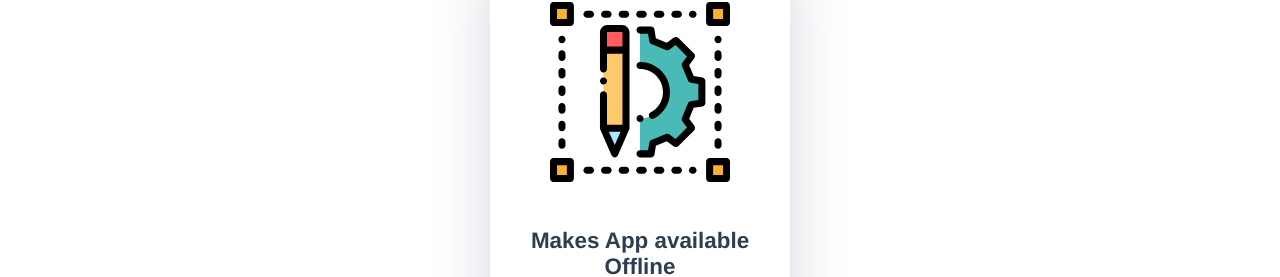
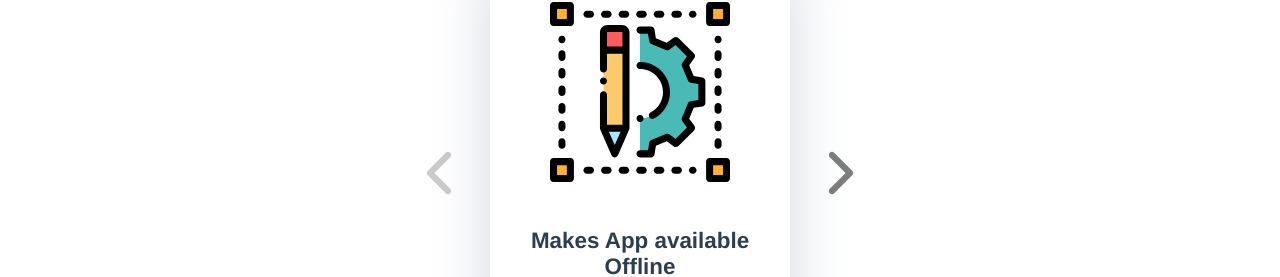
Before and after one commit to hinsencamp/vue-pwa-carousel, a Vue app: page / in a window 1280 px wide. Shown: the part 331-608 px from the top of the page. Built offline with nearby package versions, Linux system fonts and the light colour scheme.

Commit message:
add ArrowButtons

```diff
--- a/src/components/Carousel.vue
+++ b/src/components/Carousel.vue
@@ -1,22 +1,33 @@
 <template>
   <div>
     <div class="card-carousel">
+      <ArrowButton
+        arrowType="left"
+        @click.native="showPrevElement"
+        :disabled="this.reachedMaxLeft"
+      />
       <Card
         class="current-element"
         :headline="currentElement.headline"
         :text="currentElement.text"
         :imgName="currentElement.imgName"
       />
+      <ArrowButton
+        arrowType="right"
+        @click.native="showNextElement"
+        :disabled="this.reachedMaxRight"
+      />
     </div>
   </div>
 </template>
 <script>
 import Card from "./Card.vue";
+import ArrowButton from "./ArrowButton";
 
 export default {
   name: "Carousel",
   props: { cards: Array },
-  components: { Card },
+  components: { Card, ArrowButton },
 
   data() {
     return {
@@ -26,6 +37,20 @@ export default {
   computed: {
     currentElement() {
       return this.cards[this.currentElementIndex];
+    },
+    reachedMaxLeft() {
+      return this.currentElementIndex === 0;
+    },
+    reachedMaxRight() {
+      return this.currentElementIndex === this.cards.length - 1;
+    }
+  },
+  methods: {
+    showNextElement() {
+      this.currentElementIndex++;
+    },
+    showPrevElement() {
+      this.currentElementIndex--;
     }
   }
 };
```
